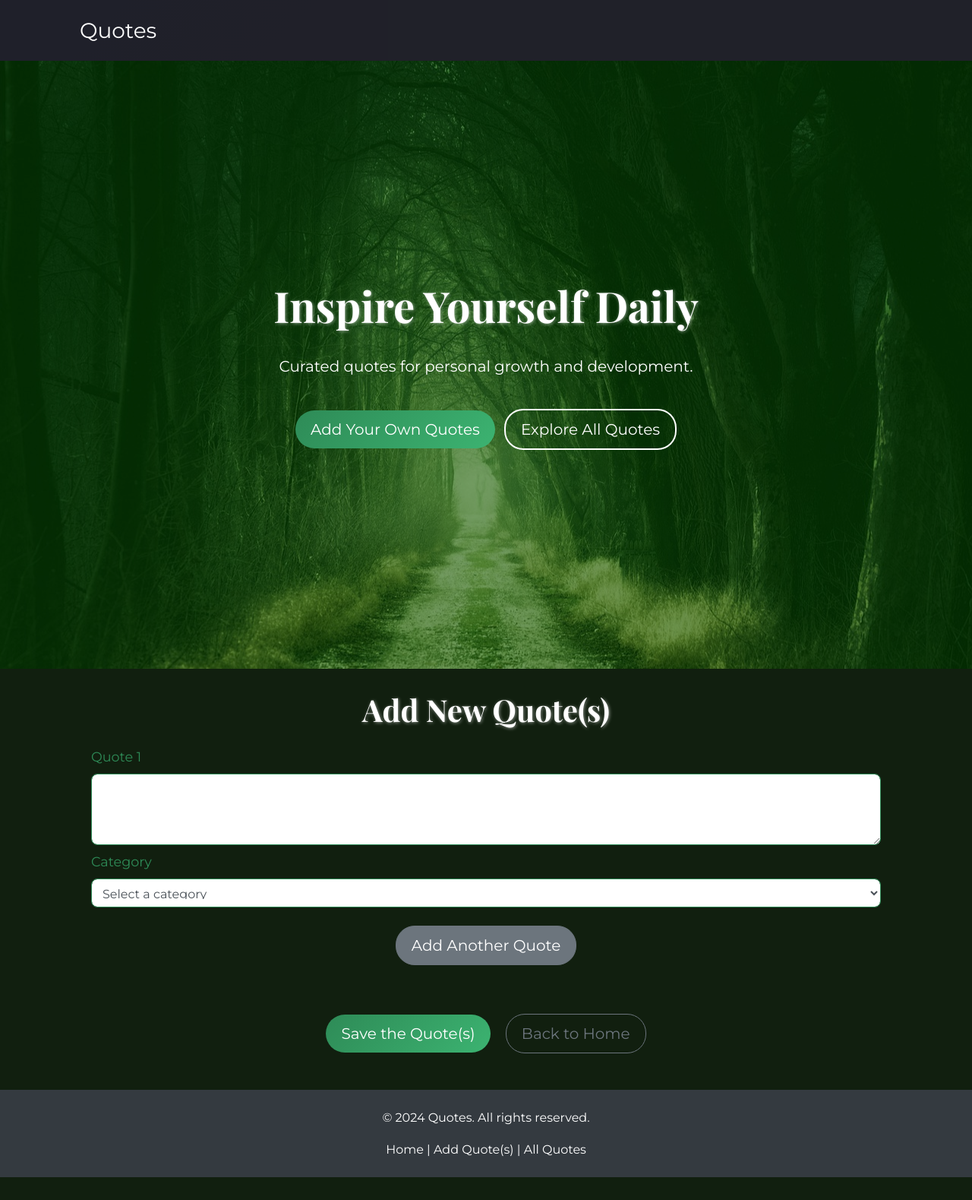
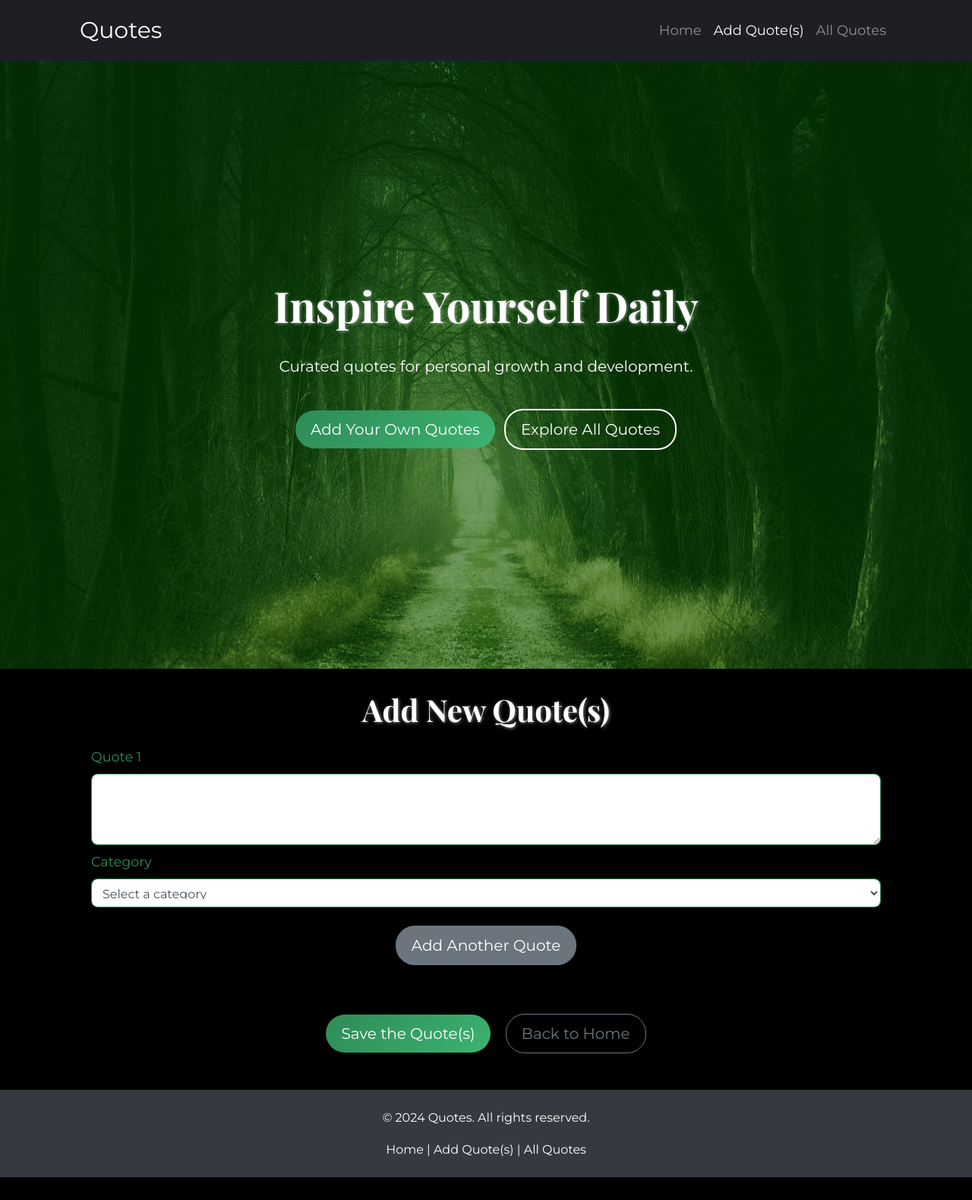
Before and after one commit to KhaledAlrashi1/Daily-Quotes, a Flask app: page /add in a window 1280 px wide. Shown: the whole page at 76% size. Run offline with Flask 3, Linux system fonts and the light colour scheme; some libraries are stand-ins or nearby versions.

Commit message:
Chnaging background color and enhancing all_quotes page.
Signed-off-by: KhaledAlrashidi1 <alrashidi.kha@gmail.com>

```diff
--- a/app.py
+++ b/app.py
@@ -184,14 +184,18 @@ def all_quotes():
     if category_filter and category_filter in categories:
         total_quotes = conn.execute('SELECT COUNT(*) FROM quotes WHERE category = ?', (category_filter,)).fetchone()[0]
         quotes = conn.execute(
-            'SELECT * FROM quotes WHERE category = ? LIMIT ? OFFSET ?',
+            'SELECT * FROM quotes WHERE category = ? ORDER BY RANDOM() LIMIT ? OFFSET ?',
             (category_filter, per_page, (page - 1) * per_page)
         ).fetchall()
+
+        # Add the missing total_pages calculation for category filtering
+        total_pages = (total_quotes + per_page - 1) // per_page
+
     else:
         total_quotes = conn.execute('SELECT COUNT(*) FROM quotes').fetchone()[0]
-        quotes = conn.execute('SELECT * FROM quotes LIMIT ? OFFSET ?', (per_page, (page - 1) * per_page)).fetchall()
+        quotes = conn.execute('SELECT * FROM quotes ORDER BY RANDOM() LIMIT ? OFFSET ?', (per_page, (page - 1) * per_page)).fetchall()
 
-    total_pages = (total_quotes + per_page - 1) // per_page
+        total_pages = (total_quotes + per_page - 1) // per_page
 
     # Calculate pages to show
     pages_to_show = []
--- a/static/styles.css
+++ b/static/styles.css
@@ -7,7 +7,7 @@ body {
     overflow-x: hidden;
     font-size: 16px;
     line-height: 1.6;
-    background: #111f0f;
+    background: #000000;
     transition: all 0.3s ease;
 }
 
@@ -67,9 +67,9 @@ body::before {
     left: -50%;
     width: 200%;
     height: 100%;
-    background: linear-gradient(-45deg, #3333ac, #1111e9, #0000ff, #010182);
+    background: linear-gradient(-45deg, #1111e9, #000079, #1111e9, #353592);
     background-size: 400% 400%;
-    animation: gradientAnimation 15s ease infinite;
+    animation: gradientAnimation 5s ease infinite;
     z-index: -1;
     opacity: 0.5;
 }
@@ -97,10 +97,17 @@ body::before {
     background: rgba(34, 34, 34, 0.95);
 }
 
-.navbar-brand, .navbar-nav .nav-link {
+.navbar-brand {
     color: #fff;
     font-weight: 500;
-    font-size: 28px;
+    font-size: 30px;
+    transition: color 0.3s;
+}
+
+.navbar-nav .nav-link {
+    color: #fff;
+    font-weight: 500;
+    font-size: 18px;
     transition: color 0.3s;
 }
 
@@ -324,7 +331,7 @@ body::before {
 
 /* Enhanced footer styling */
 footer {
-    background: #222;
+    background: #000000;
     color: #fff;
     padding: 0px 0;
     text-align: center;
@@ -417,30 +424,11 @@ a:hover {
     animation: symbolFadeIn 0.5s ease-in;
 }
 
-/* Floating symbols background effect */
-.floating-symbols {
-    position: absolute;
-    top: 0;
-    left: 0;
-    width: 100%;
-    height: 100%;
-    z-index: 0; /* Behind all other content */
-    pointer-events: none; /* Symbols don't interfere with interactions */
-    overflow: hidden;
-}
-
-.floating-symbol {
-    position: absolute;
-    font-size: 4rem; /* Adjust this to make the symbols larger */
-    color: rgba(255, 255, 255, 1); /* Opaque white to test visibility */
-    animation: floatAnimation 10s ease-in-out infinite;
-    font-family: 'Playfair Display', serif; /* Or another serif font for quotes */
-}
-
 
 .all-quotes-container label {
     color: white;
 }
+
 @keyframes floatAnimation {
     0% {
         transform: translateY(0px) rotate(0deg);
--- a/templates/base.html
+++ b/templates/base.html
@@ -28,15 +28,15 @@
             </button>
             <div class="collapse navbar-collapse" id="navbarNav">
                 <ul class="navbar-nav ml-auto">
-                    <!-- <li class="nav-item {% if request.endpoint == 'home' %}active{% endif %}">
+                     <li class="nav-item {% if request.endpoint == 'home' %}active{% endif %}">
                         <a class="nav-link" href="{{ url_for('home') }}">Home</a>
-                    </li> -->
-                    <!-- <li class="nav-item {% if request.endpoint == 'add_quote' %}active{% endif %}">
+                    </li>
+                     <li class="nav-item {% if request.endpoint == 'add_quote' %}active{% endif %}">
                         <a class="nav-link" href="{{ url_for('add_quote') }}">Add Quote(s)</a>
                     </li>
                     <li class="nav-item {% if request.endpoint == 'all_quotes' %}active{% endif %}">
                         <a class="nav-link" href="{{ url_for('all_quotes') }}">All Quotes</a>
-                    </li> -->
+                    </li>
                 </ul>
             </div>
         </div>
```
